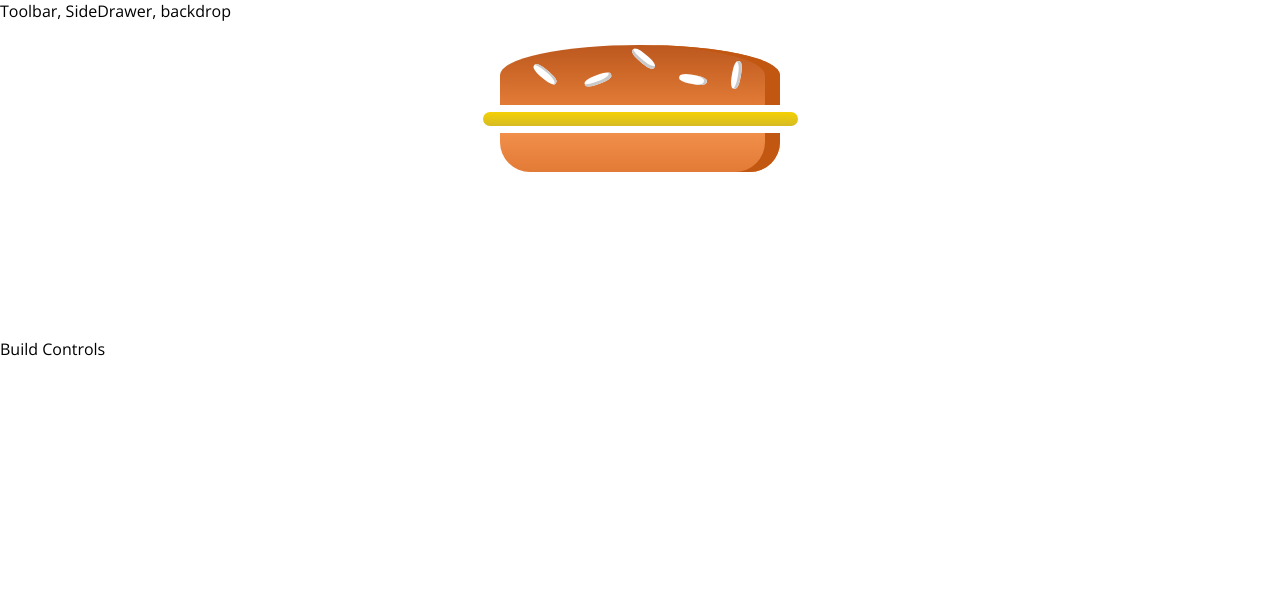
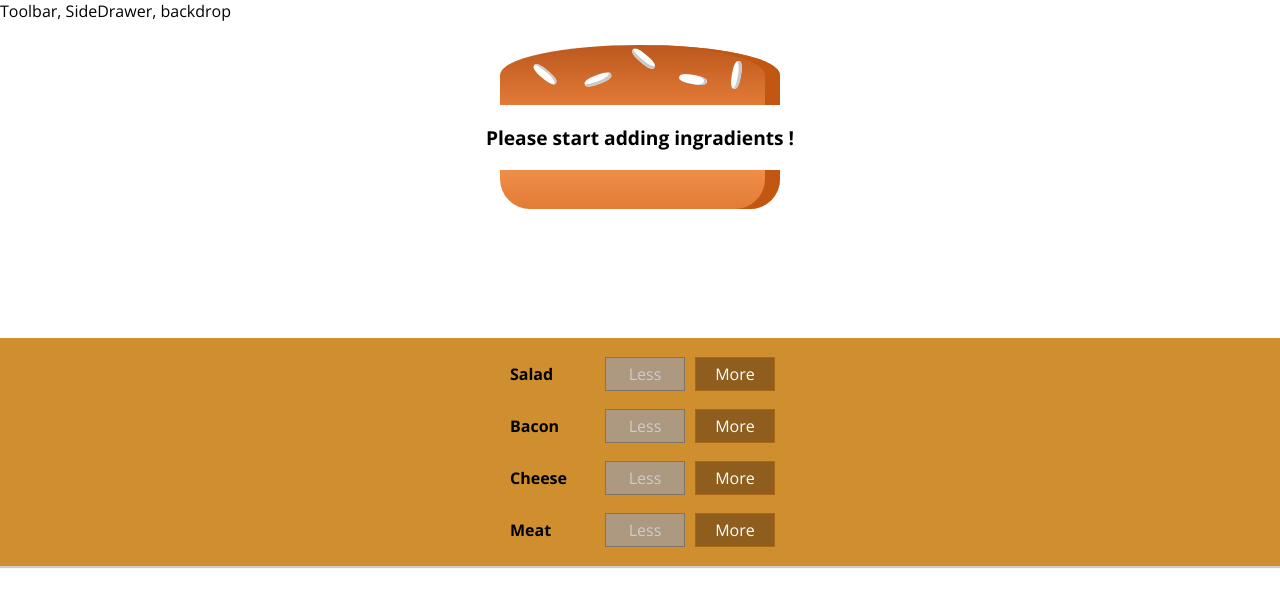
Before and after one commit to ducpminh668/burger-app, a React app: page / in a window 1280 px wide. Shown: the top 606 px of the page. Built offline with nearby package versions, Linux system fonts and the light colour scheme.

Commit message:
add burger control

```diff
--- /dev/null
+++ b/src/components/Burger/BuildControls/BuildControl/BuildControl.css
@@ -0,0 +1,58 @@
+.BuildControl {
+  display: flex;
+  justify-content: space-between;
+  align-items: center;
+  margin: 5px 0;
+}
+
+.BuildControl button {
+  display: block;
+  font: inherit;
+  padding: 5px;
+  margin: 0 5px;
+  width: 80px;
+  border: 1px solid #aa6817;
+  cursor: pointer;
+  outline: none;
+}
+
+.BuildControl button:disabled {
+  background-color: #ac9980;
+  border: 1px solid #7e7365;
+  color: #ccc;
+  cursor: default;
+}
+
+.BuildControl button:hover:disabled {
+  background-color: #ac9980;
+  color: #ccc;
+  cursor: not-allowed;
+}
+
+.Label {
+  padding: 10px;
+  font-weight: bold;
+  width: 80px;
+}
+
+.BuildControl .Less {
+  background-color: #d39952;
+  color: white;
+}
+
+.BuildControl .More {
+  background-color: #8f5e1e;
+  color: white;
+}
+
+.BuildControl .Less:hover,
+.BuildControl .Less:active {
+  background-color: #daa972;
+  color: white;
+}
+
+.BuildControl .More:hover,
+.BuildControl .More:active {
+  background-color: #99703f;
+  color: white;
+}
--- /dev/null
+++ b/src/components/Burger/BuildControls/BuildControl/BuildControl.js
@@ -0,0 +1,16 @@
+import React from 'react';
+import './BuildControl.css';
+
+const buildControl = props => (
+  <div className="BuildControl">
+    <div className="Label">{props.label}</div>
+    <button className="Less" onClick={props.removed} disabled={props.disabled}>
+      Less
+    </button>
+    <button className="More" onClick={props.added}>
+      More
+    </button>
+  </div>
+);
+
+export default buildControl;
--- /dev/null
+++ b/src/components/Burger/BuildControls/BuildControls.css
@@ -0,0 +1,52 @@
+.BuildControls {
+  width: 100%;
+  background-color: #cf8f2e;
+  display: flex;
+  flex-flow: column;
+  align-items: center;
+  box-shadow: 0 2px 1px #ccc;
+  margin: auto;
+  padding: 10px 0;
+}
+
+.OrderButton {
+  background-color: #dad735;
+  outline: none;
+  cursor: pointer;
+  border: 1px solid #966909;
+  color: #966909;
+  font-family: inherit;
+  font-size: 1.2em;
+  padding: 15px 30px;
+  box-shadow: 2px 2px 2px #966909;
+}
+
+.OrderButton:hover,
+.OrderButton:active {
+  background-color: #a0db41;
+  border: 1px solid #966909;
+  color: #966909;
+}
+
+.OrderButton:disabled {
+  background-color: #c7c6c6;
+  cursor: not-allowed;
+  border: 1px solid #ccc;
+  color: #888888;
+}
+
+.OrderButton:not(:disabled) {
+  animation: enable 0.3s linear;
+}
+
+@keyframes enable {
+  0% {
+    transform: scale(1);
+  }
+  60% {
+    transform: scale(1.1);
+  }
+  100% {
+    transform: scale(1);
+  }
+}
--- /dev/null
+++ b/src/components/Burger/BuildControls/BuildControls.js
@@ -0,0 +1,27 @@
+import React from 'react';
+import BuildControl from './BuildControl/BuildControl';
+
+import './BuildControls.css';
+
+const controls = [
+  { label: 'Salad', type: 'salad' },
+  { label: 'Bacon', type: 'bacon' },
+  { label: 'Cheese', type: 'cheese' },
+  { label: 'Meat', type: 'meat' }
+];
+
+const buildControls = props => (
+  <div className="BuildControls">
+    {controls.map(ctrl => (
+      <BuildControl
+        key={ctrl.label}
+        label={ctrl.label}
+        added={() => props.ingredientAdded(ctrl.type)}
+        removed={() => props.ingredientRemoved(ctrl.type)}
+        disabled={props.disabled[ctrl.type]}
+      />
+    ))}
+  </div>
+);
+
+export default buildControls;
--- a/src/components/Burger/Burger.js
+++ b/src/components/Burger/Burger.js
@@ -1,16 +1,27 @@
 import React from 'react';
 import BurgerIngredient from './BurgerIngredient/BurgerIngredient';
-import './Burger.css'
+import './Burger.css';
 
 const burger = props => {
+  let transformedIngredients = Object.keys(props.ingredients)
+    .map(igKey => {
+      return [...Array(props.ingredients[igKey])].map((_, i) => {
+        return <BurgerIngredient key={igKey + i} type={igKey} />;
+      });
+    })
+    .reduce((arr, el) => {
+      return arr.concat(el);
+    }, []);
+  if (transformedIngredients.length === 0) {
+    transformedIngredients = <p>Please start adding ingradients !</p>;
+  }
   return (
-    <div className='Burger'>
-      <BurgerIngredient type='bread-top'/>
-      <BurgerIngredient type='cheese'/>
-      <BurgerIngredient type='meat'/>
-      <BurgerIngredient type='bread-bottom'/>
+    <div className="Burger">
+      <BurgerIngredient type="bread-top" />
+      {transformedIngredients}
+      <BurgerIngredient type="bread-bottom" />
     </div>
-  )
-}
+  );
+};
 
 export default burger;
--- a/src/components/Burger/BurgerIngredient/BurgerIngredient.js
+++ b/src/components/Burger/BurgerIngredient/BurgerIngredient.js
@@ -18,7 +18,7 @@
           </div>
         );
         break;
-      case 'meet':
+      case 'meat':
         ingredient = <div className="Meat" />;
         break;
       case 'cheese':
--- a/src/containers/BurgerBuilder/BurgerBuilder.js
+++ b/src/containers/BurgerBuilder/BurgerBuilder.js
@@ -1,13 +1,70 @@
 import React, { Component } from 'react';
 import Aux from '../../hoc/Aux';
-import Burger from '../../components/Burger/Burger'
+import Burger from '../../components/Burger/Burger';
+import BuildControls from '../../components/Burger/BuildControls/BuildControls';
+
+const INGREDIENT_PRICES = {
+  salad: 0.5,
+  cheese: 0.4,
+  meat: 1.3,
+  bacon: 0.7
+};
 
 class BurgerBuilder extends Component {
+  state = {
+    ingredients: {
+      salad: 0,
+      bacon: 0,
+      cheese: 0,
+      meat: 0
+    },
+    totalPrice: 4
+  };
+
+  addIngredientHandler = type => {
+    const oldCount = this.state.ingredients[type];
+    const updatedCounted = oldCount + 1;
+    const updatedIngradients = {
+      ...this.state.ingredients
+    };
+    updatedIngradients[type] = updatedCounted;
+    const priceAdditon = INGREDIENT_PRICES[type];
+    const oldPrice = this.state.totalPrice;
+    const newPrice = oldPrice + priceAdditon;
+    this.setState({ totalPrice: newPrice, ingredients: updatedIngradients });
+  };
+
+  removeIngredientHandler = type => {
+    const oldCount = this.state.ingredients[type];
+    if (oldCount <= 0) {
+      return;
+    }
+    const updatedCounted = oldCount - 1;
+    const updatedIngradients = {
+      ...this.state.ingredients
+    };
+    updatedIngradients[type] = updatedCounted;
+    const priceDeduction = INGREDIENT_PRICES[type];
+    const oldPrice = this.state.totalPrice;
+    const newPrice = oldPrice - priceDeduction;
+    this.setState({ totalPrice: newPrice, ingredients: updatedIngradients });
+  };
+
   render() {
+    const disabledInfo = {
+      ...this.state.ingredients
+    };
+    for (let key in disabledInfo) {
+      disabledInfo[key] = disabledInfo[key] <= 0;
+    }
     return (
       <Aux>
-        <Burger />
-        <div>Build Controls</div>
+        <Burger ingredients={this.state.ingredients} />
+        <BuildControls
+          disabled={disabledInfo}
+          ingredientAdded={this.addIngredientHandler}
+          ingredientRemoved={this.removeIngredientHandler}
+        />
       </Aux>
     );
   }
```
